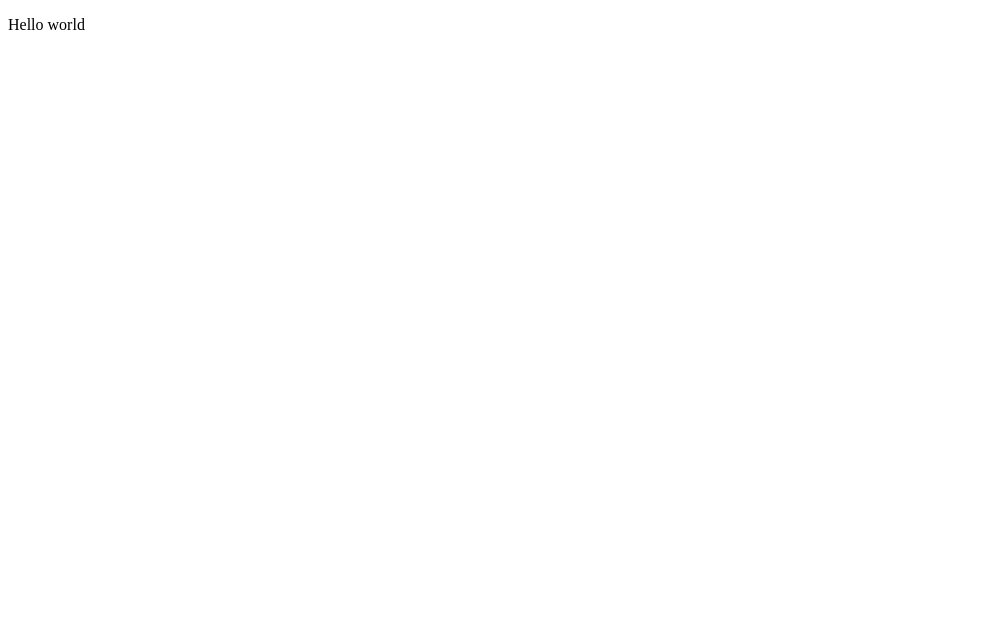
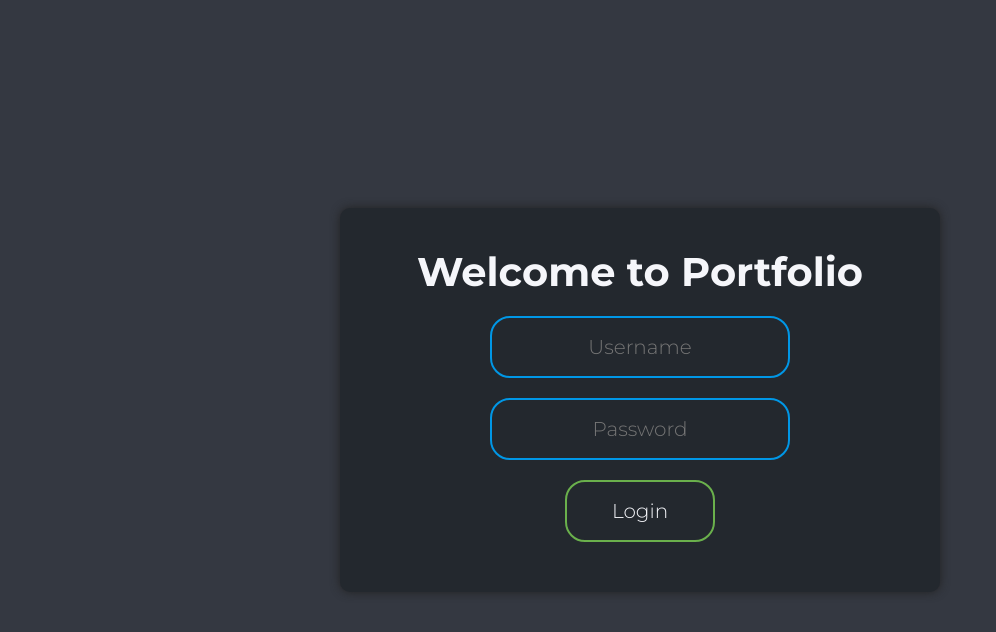
Before and after one commit to Kastel-Mihalson/React_Portfolio, a React app: page / in a window 1280 px wide. Shown: the whole page, without its empty margins (0-996 px from the left). Built offline with nearby package versions, Linux system fonts and the light colour scheme.

Commit message:
dev. add components login, header, dashboard. install scss. Stylising login component

```diff
--- a/package.json
+++ b/package.json
@@ -8,7 +8,9 @@
     "@testing-library/user-event": "^13.5.0",
     "react": "^18.2.0",
     "react-dom": "^18.2.0",
+    "react-router-dom": "^6.10.0",
     "react-scripts": "5.0.1",
+    "sass": "^1.62.0",
     "web-vitals": "^2.1.4"
   },
   "scripts": {
--- a/public/index.html
+++ b/public/index.html
@@ -3,7 +3,13 @@
   <head>
     <meta charset="utf-8" />
     <meta name="viewport" content="width=device-width, initial-scale=1" />
-    <title>Port:F0L10</title>
+    <link rel="stylesheet" href="https://cdn.jsdelivr.net/npm/bootstrap@5.2.3/dist/css/bootstrap.min.css">
+
+    <link rel="preconnect" href="https://fonts.googleapis.com">
+    <link rel="preconnect" href="https://fonts.gstatic.com" crossorigin>
+    <link href="https://fonts.googleapis.com/css2?family=Montserrat:wght@300;700&family=Playfair+Display+SC:wght@700&display=swap" rel="stylesheet">
+
+    <title>port:FOLIO</title>
   </head>
   <body>
     <div id="root"></div>
--- /dev/null
+++ b/src/components/app/app.js
@@ -0,0 +1,14 @@
+import React from 'react'
+import './app.scss'
+
+import Login from '../login'
+
+const App = () => {
+    return (
+        <>
+            <Login />
+        </>
+    )
+}
+
+export default App
--- /dev/null
+++ b/src/components/app/app.scss
@@ -0,0 +1,5 @@
+$appColor: #fafafa;
+
+body {
+    background-color: $appColor;
+}
--- /dev/null
+++ b/src/components/app/index.js
@@ -0,0 +1,3 @@
+import App from './app'
+
+export default App
--- /dev/null
+++ b/src/components/dashboard/index.js
@@ -0,0 +1,3 @@
+import Dashboard from './dashboard'
+
+export default Dashboard
--- /dev/null
+++ b/src/components/header/index.js
@@ -0,0 +1,2 @@
+import Header from './header'
+export default Header
--- /dev/null
+++ b/src/components/login/index.js
@@ -0,0 +1,2 @@
+import Login from './login'
+export default Login
--- /dev/null
+++ b/src/components/login/login.js
@@ -0,0 +1,14 @@
+import './login.scss'
+
+const Login = () => {
+    return (
+        <form>
+            <h1>Welcome to Portfolio</h1>
+            <input type="text" placeholder='Username'/>
+            <input type="password" placeholder='Password'/>
+            <button>Login</button>
+        </form>
+    )
+}
+
+export default Login
--- /dev/null
+++ b/src/components/login/login.scss
@@ -0,0 +1,67 @@
+body {
+    background-color: #343841;
+}
+form {
+    width: 600px;
+    padding: 40px;
+    position: absolute;
+    top: 50%;
+    left: 50%;
+    transform: translate(-50%, -50%);
+    background-color: #23282e;
+    transition: 0.2s;
+    text-align: center;
+    border-radius: 10px;
+    box-shadow: 0px 0px 10px #222;
+}
+
+form h1 {
+    color: #f5f6fa;
+    font-weight: 700;
+}
+
+form input[type="text"],
+form input[type="password"] {
+    border: 0;
+    background: none;
+    display: block;
+    margin: 20px auto;
+    text-align: center;
+    border: 2px solid #0097e6;
+    padding: 14px 10px;
+    width: 300px;
+    outline: none;
+    color: #bdc3c7;
+    border-radius: 20px;
+    font-size: 20px;
+    transition: 0.25s;
+}
+
+form input[type="text"]:focus,
+form input[type="password"]:focus {
+    width: 350px;
+    border-color: #6ab04c;
+}
+
+form button {
+    border: 0;
+    background: none;
+    display: block;
+    margin: 10px auto;
+    text-align: center;
+    border: 2px solid #6ab04c;
+    padding: 14px 10px;
+    width: 150px;
+    border-radius: 20px;
+    font-size: 20px;
+    color: #f5f6fa;
+    outline: none;
+    transition: 0.25s;
+    cursor: pointer;
+}
+
+form button:hover {
+    background-color: #6ab04c;
+    color: #130f40;
+    font-weight: 700;
+}
--- a/src/index.js
+++ b/src/index.js
@@ -1,5 +1,12 @@
 import React from 'react';
 import ReactDOM from 'react-dom/client';
+import App from './components/app/app';
+import { BrowserRouter as Router } from 'react-router-dom';
+import './main.scss'
 
 const root = ReactDOM.createRoot(document.getElementById('root'));
-root.render(<p>Hello world</p>)
+root.render(
+  <Router>
+    <App />
+  </Router>
+)
--- /dev/null
+++ b/src/main.scss
@@ -0,0 +1,5 @@
+* {
+    margin: 0;
+    padding: 0;
+    font-family: 'Montserrat', sans-serif;
+}
```
Also changed, not shown: src/components/dashboard/dashboard.js (added, +9 -0 lines), src/components/header/header.js (added, +23 -0 lines), src/components/header/header.scss (added, +49 -0 lines), src/themes/theme.js (added, +11 -0 lines), src/components/dashboard/dashboard.scss (added), 1 other file.
